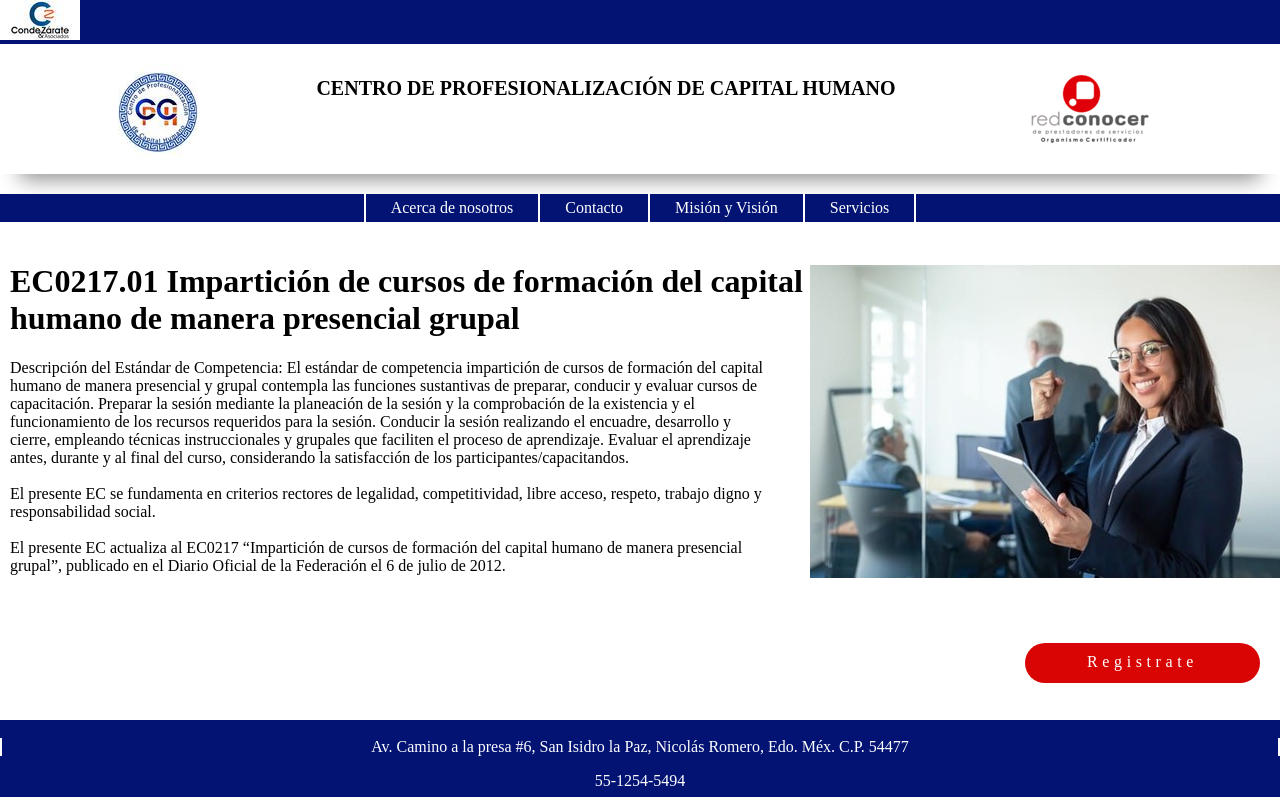
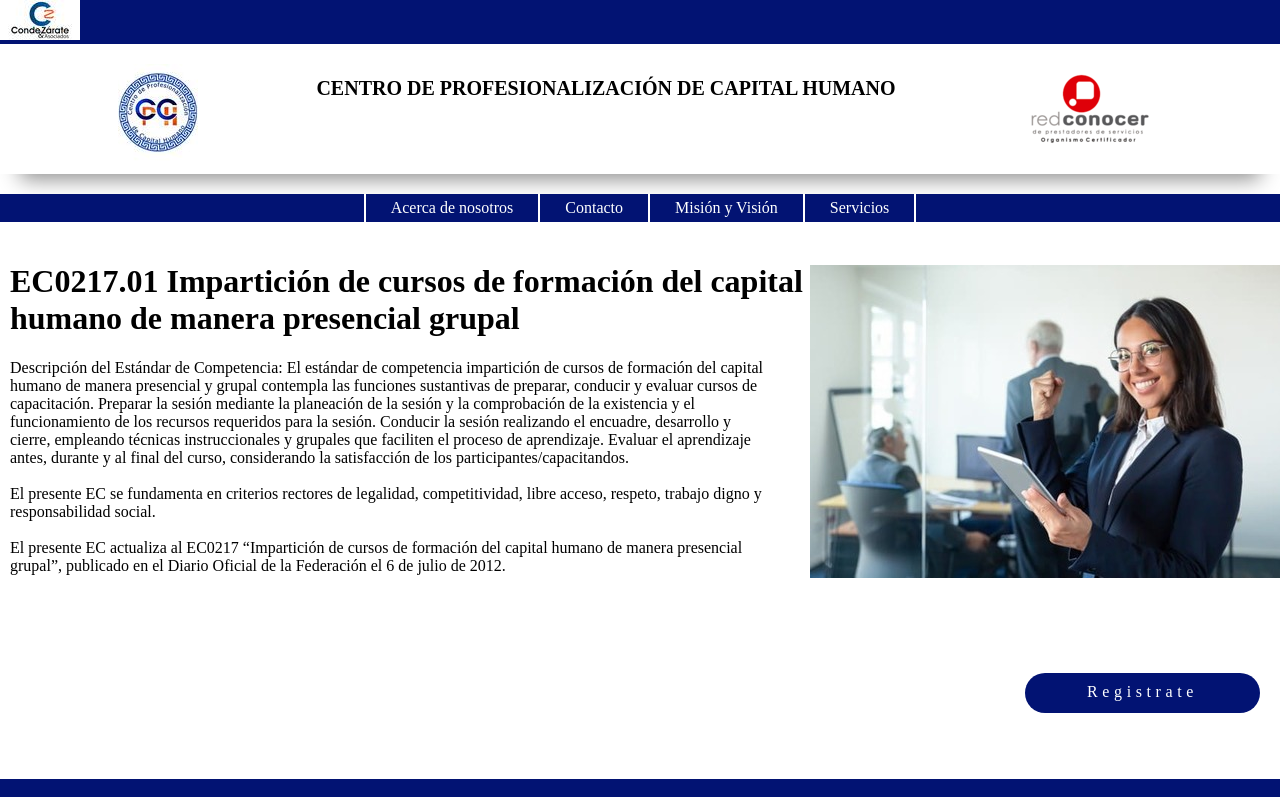
Before and after one commit to Karly-Dan/CPCH, a Nuxt app: page / in a window 1280 px wide. Shown: the top 797 px of the page. Built offline with nearby package versions, Linux system fonts and the light colour scheme.

Commit message:
se modifican colores del boton

```diff
--- a/components/buttonA.vue
+++ b/components/buttonA.vue
@@ -48,7 +48,7 @@ export default {
         margin-top: 19px;
         margin-bottom: 20px;
         border: transparent;
-        background-color: #D90404;
+        background-color: #021373;
         color: white;
     }
     .contenido-b-a {
@@ -63,12 +63,11 @@ export default {
     .contenido-b-a {
         display: flex;
         justify-content: flex-end;
-        margin-top: -40px;
+        margin-top: -10px;
     }
     .button-a {
-        margin-bottom: -29px;
         margin-right: 20px;
-        background: #D90404;
+        background: #021373;
         border: transparent;
         color: white;
     }
```
